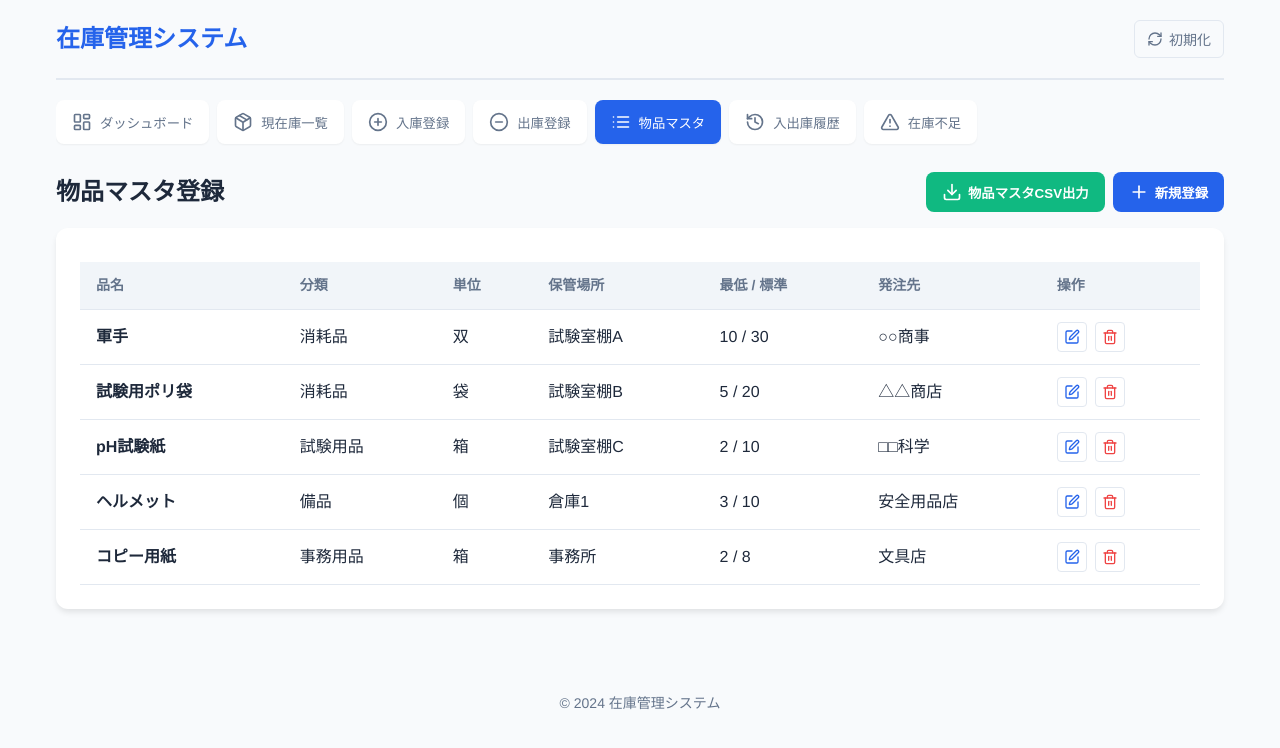
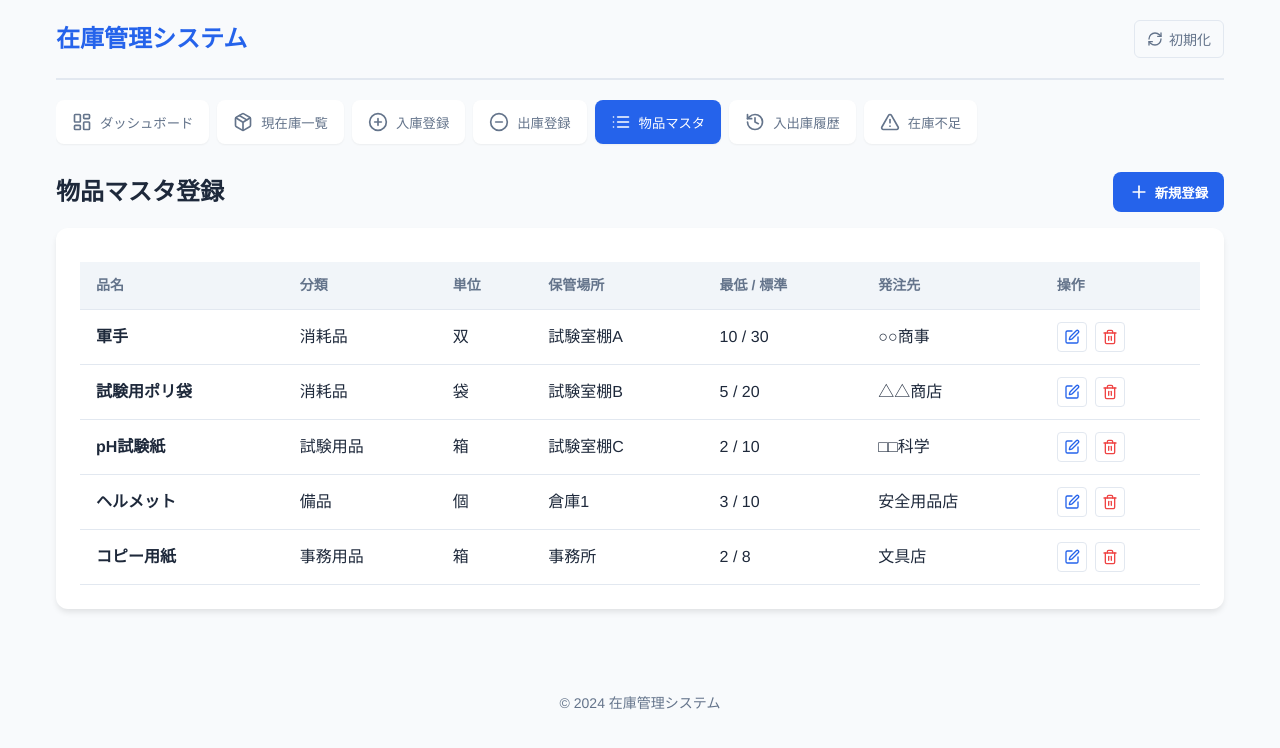
Before and after one commit to kanacyu99/zaiko_kanri_app, a React (Vite) app: page / in a window 1280 px wide. Both pictures are taken after a click on the button "物品マスタ". Shown: the top 748 px of the page. Built offline with nearby package versions, Linux system fonts and the light colour scheme.

Commit message:
Add files via upload

```diff
--- a/src/App.css
+++ b/src/App.css
@@ -373,7 +373,7 @@ body {
   margin-bottom: 16px;
 }
 
-.add-btn, .export-btn {
+.add-btn {
   display: flex;
   align-items: center;
   gap: 6px;
@@ -384,14 +384,6 @@ body {
   border-radius: 8px;
   font-weight: 600;
   cursor: pointer;
-}
-
-.export-btn {
-  background-color: #10b981; /* Green color for export */
-}
-
-.export-btn:hover {
-  background-color: #059669;
 }
 
 .cancel-btn {
--- a/src/App.jsx
+++ b/src/App.jsx
@@ -14,38 +14,8 @@ import {
   Save,
   X,
   Plus,
-  RefreshCw,
-  Download
+  RefreshCw
 } from 'lucide-react';
-
-// Helper for CSV Download
-const downloadCSV = (filename, headers, rows) => {
-  const escapeCSV = (val) => {
-    if (val === null || val === undefined) return '';
-    const str = String(val);
-    if (str.includes(',') || str.includes('"') || str.includes('\n')) {
-      return `"${str.replace(/"/g, '""')}"`;
-    }
-    return str;
-  };
-
-  const csvContent = [
-    headers.join(','),
-    ...rows.map(row => row.map(escapeCSV).join(','))
-  ].join('\n');
-
-  const bom = new Uint8Array([0xEF, 0xBB, 0xBF]);
-  const blob = new Blob([bom, csvContent], { type: 'text/csv;charset=utf-8;' });
-  const url = URL.createObjectURL(blob);
-  const link = document.createElement('a');
-  link.setAttribute('href', url);
-  link.setAttribute('download', filename);
-  link.style.visibility = 'hidden';
-  document.body.appendChild(link);
-  link.click();
-  document.body.removeChild(link);
-  alert('CSVを出力しました');
-};
 
 // Sample Data
 const initialItems = [
@@ -225,39 +195,8 @@ const Inventory = ({ items, getStatus }) => {
     return matchesSearch && matchesCategory && matchesLocation && matchesLowStock;
   });
 
-  const handleExport = () => {
-    const today = new Date().toISOString().split('T')[0].replace(/-/g, '');
-    const filename = `inventory_current_${today}.csv`;
-    const headers = ['品名', '分類', '現在庫数', '単位', '最低在庫数', '標準在庫数', '保管場所', '発注先', '状態', '備考'];
-
-    const rows = filteredItems.map(item => {
-      const status = getStatus(item);
-      return [
-        item.name,
-        item.category,
-        item.currentStock,
-        item.unit,
-        item.minStock,
-        item.targetStock,
-        item.location,
-        item.supplier,
-        status.label,
-        item.note
-      ];
-    });
-
-    downloadCSV(filename, headers, rows);
-  };
-
   return (
     <div className="inventory">
-      <div className="action-bar">
-        <h2>現在庫一覧</h2>
-        <button className="export-btn" onClick={handleExport}>
-          <Download size={20} /> 現在庫CSV出力
-        </button>
-      </div>
-
       <div className="filter-card">
         <div className="search-box">
           <Search size={18} className="search-icon" />
@@ -600,35 +539,11 @@ const Master = ({ items, setItems }) => {
     setIsEditing(null);
   };
 
-  const handleExport = () => {
-    const today = new Date().toISOString().split('T')[0].replace(/-/g, '');
-    const filename = `inventory_master_${today}.csv`;
-    const headers = ['品名', '分類', '単位', '保管場所', '最低在庫数', '標準在庫数', '発注先', '備考'];
-
-    const rows = items.map(item => [
-      item.name,
-      item.category,
-      item.unit,
-      item.location,
-      item.minStock,
-      item.targetStock,
-      item.supplier,
-      item.note
-    ]);
-
-    downloadCSV(filename, headers, rows);
-  };
-
   return (
     <div className="master-data">
       <div className="action-bar">
         <h2>物品マスタ登録</h2>
-        <div style={{ display: 'flex', gap: '8px' }}>
-          <button className="export-btn" onClick={handleExport}>
-            <Download size={20} /> 物品マスタCSV出力
-          </button>
-          <button className="add-btn" onClick={handleAddNew}><Plus size={20} /> 新規登録</button>
-        </div>
+        <button className="add-btn" onClick={handleAddNew}><Plus size={20} /> 新規登録</button>
       </div>
 
       {isEditing && (
@@ -715,33 +630,10 @@ const Master = ({ items, setItems }) => {
 };
 
 const HistoryLog = ({ history }) => {
-  const handleExport = () => {
-    const today = new Date().toISOString().split('T')[0].replace(/-/g, '');
-    const filename = `inventory_history_${today}.csv`;
-    const headers = ['日付', '区分', '品名', '数量', '登録者または使用者', '保管場所', '備考'];
-
-    const rows = history.map(log => [
-      log.date,
-      log.type,
-      log.itemName,
-      log.quantity,
-      log.user,
-      log.location,
-      log.note
-    ]);
-
-    downloadCSV(filename, headers, rows);
-  };
-
   return (
     <div className="history">
-      <div className="action-bar">
+      <div className="section-card">
         <h2>入出庫履歴</h2>
-        <button className="export-btn" onClick={handleExport}>
-          <Download size={20} /> 入出庫履歴CSV出力
-        </button>
-      </div>
-      <div className="section-card">
         <div className="table-responsive">
           <table className="data-table">
             <thead>
@@ -784,34 +676,10 @@ const HistoryLog = ({ history }) => {
 const ShortageList = ({ items }) => {
   const lowStockItems = items.filter(item => item.currentStock < item.minStock);
 
-  const handleExport = () => {
-    const today = new Date().toISOString().split('T')[0].replace(/-/g, '');
-    const filename = `inventory_shortage_${today}.csv`;
-    const headers = ['品名', '現在庫数', '最低在庫数', '標準在庫数', '不足数', '単位', '発注先', '保管場所'];
-
-    const rows = lowStockItems.map(item => [
-      item.name,
-      item.currentStock,
-      item.minStock,
-      item.targetStock,
-      item.targetStock - item.currentStock,
-      item.unit,
-      item.supplier,
-      item.location
-    ]);
-
-    downloadCSV(filename, headers, rows);
-  };
-
   return (
     <div className="shortage">
-      <div className="action-bar">
+      <div className="section-card">
         <h2>在庫不足リスト</h2>
-        <button className="export-btn" onClick={handleExport}>
-          <Download size={20} /> 在庫不足CSV出力
-        </button>
-      </div>
-      <div className="section-card">
         <p className="description">最低在庫数を下回っている物品を表示しています。</p>
         <div className="table-responsive">
           <table className="data-table">
```
